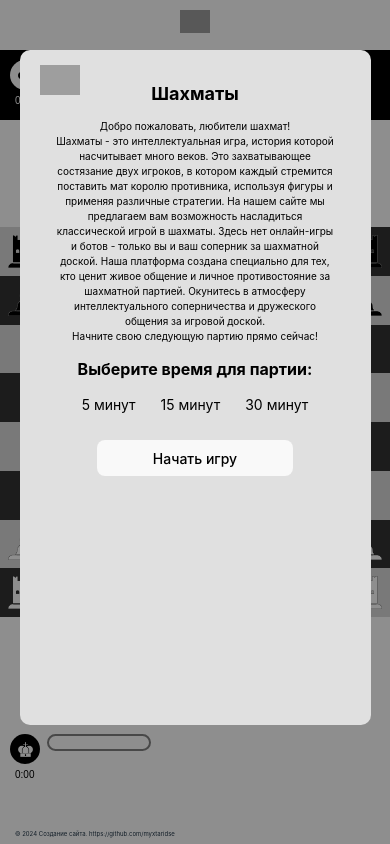
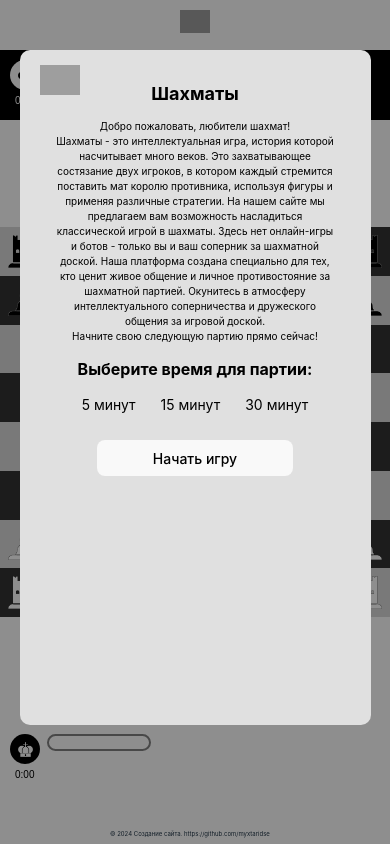
Before and after one commit to myxtaridse/last-chess, a React (Vite) app: page / in a window 390 px wide. Built offline with nearby package versions, Linux system fonts and the light colour scheme; grey boxes are pictures that could not be loaded; a web font is replaced by a local one.

Commit message:
update footer

```diff
--- a/src/styles/App.css
+++ b/src/styles/App.css
@@ -39,7 +39,7 @@
 
   @media (max-width: 550px) {
     font-size: 6px;
-    width: max-content;
-    left: calc((100vw - max-content) / 2);
+    width: 170px;
+    left: calc((100vw - 170px) / 2);
   }
 }
```
